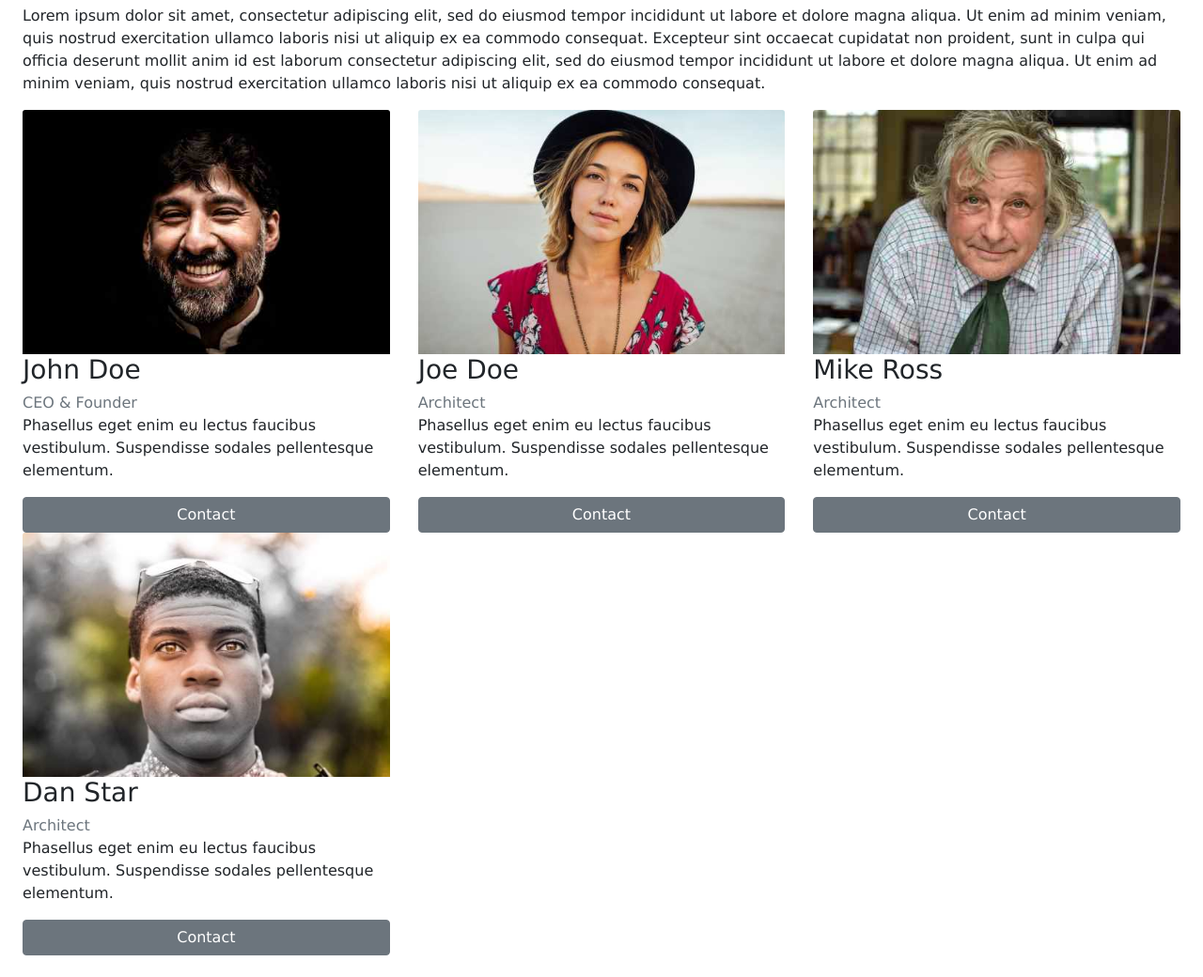
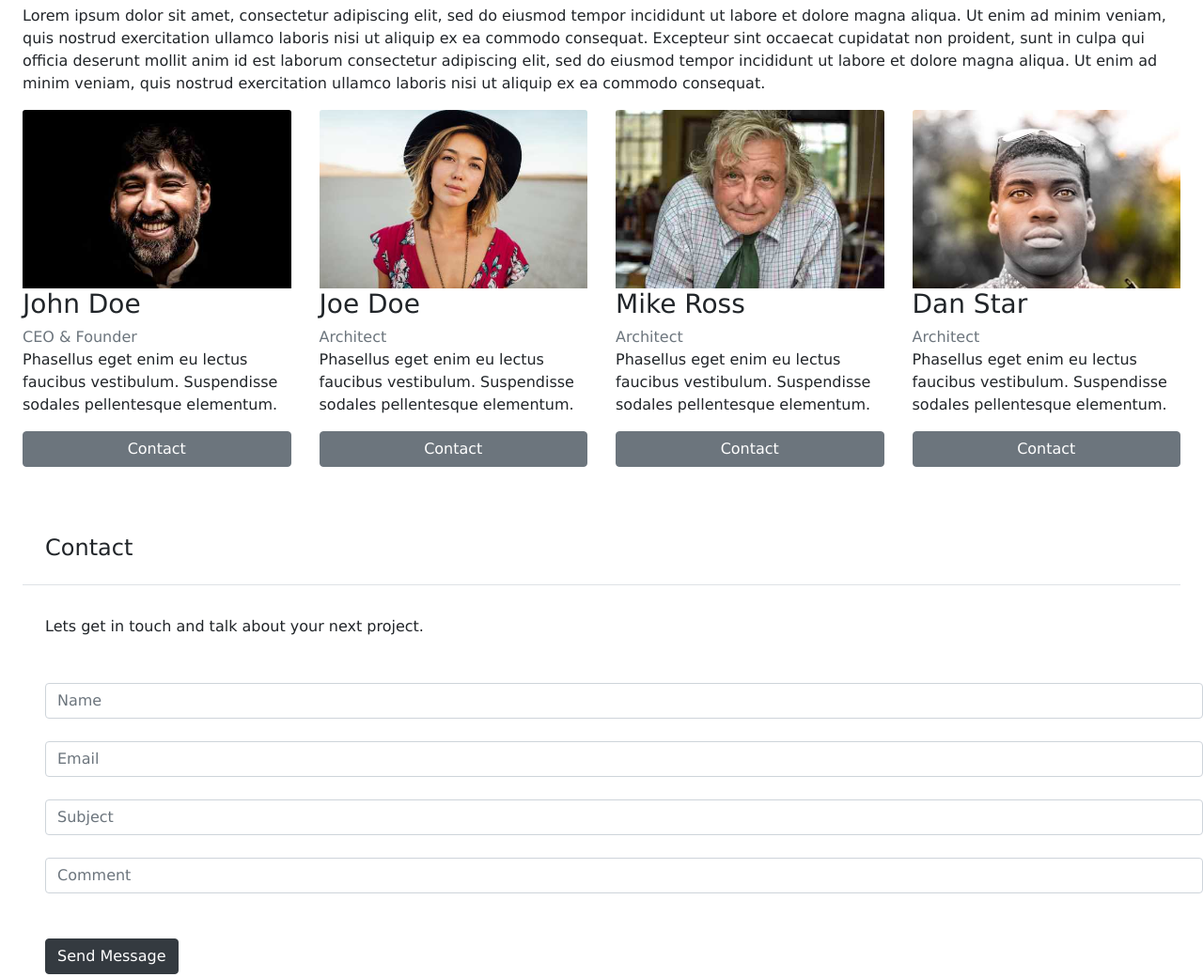
Before and after one commit to samyak-Unthinkable/samyak-Unthinkable.github.io, a plain HTML site: page index.html in a window 1280 px wide. Shown: the part 1827-2867 px from the top of the page at 94% size. Drawn offline with nearby package versions, Linux system fonts and the light colour scheme.

Commit message:
Update index.html

```diff
--- a/index.html
+++ b/index.html
@@ -93,7 +93,7 @@
             aliqua. Ut enim ad minim veniam, quis nostrud exercitation ullamco laboris nisi ut aliquip ex ea commodo
             consequat.</p>
         <div class="row">
-            <div class="col-12 col-md-4 card border-0 rounded-0">
+            <div class="col-12 col-md-3 card border-0 rounded-0">
                 <img class="card-img-top" src="./images/team2.jpg" alt="Team Member">
                 <div class="card-body p-0">
                     <h3 class="card-title">John Doe</h3>
@@ -104,7 +104,7 @@
                     <a href="#" class="btn btn-secondary w-100">Contact</a>
                 </div>
             </div>
-            <div class="col-12 col-md-4 card border-0 rounded-0">
+            <div class="col-12 col-md-3 card border-0 rounded-0">
                 <img class="card-img-top" src="./images/team1.jpg" alt="Team Member">
                 <div class="card-body p-0">
                     <h3 class="card-title">Joe Doe</h3>
@@ -115,7 +115,7 @@
                     <a href="#" class="btn btn-secondary w-100">Contact</a>
                 </div>
             </div>
-            <div class="col-12 col-md-4 card border-0 rounded-0">
+            <div class="col-12 col-md-3 card border-0 rounded-0">
                 <img class="card-img-top" src="./images/team3.jpg" alt="Team Member">
                 <div class="card-body p-0">
                     <h3 class="card-title">Mike Ross</h3>
@@ -126,7 +126,7 @@
                     <a href="#" class="btn btn-secondary w-100">Contact</a>
                 </div>
             </div>
-            <div class="col-12 col-md-4 card border-0 rounded-0">
+            <div class="col-12 col-md-3 card border-0 rounded-0">
                 <img class="card-img-top" src="./images/team4.jpg" alt="Team Member">
                 <div class="card-body p-0">
                     <h3 class="card-title">Dan Star</h3>
```
